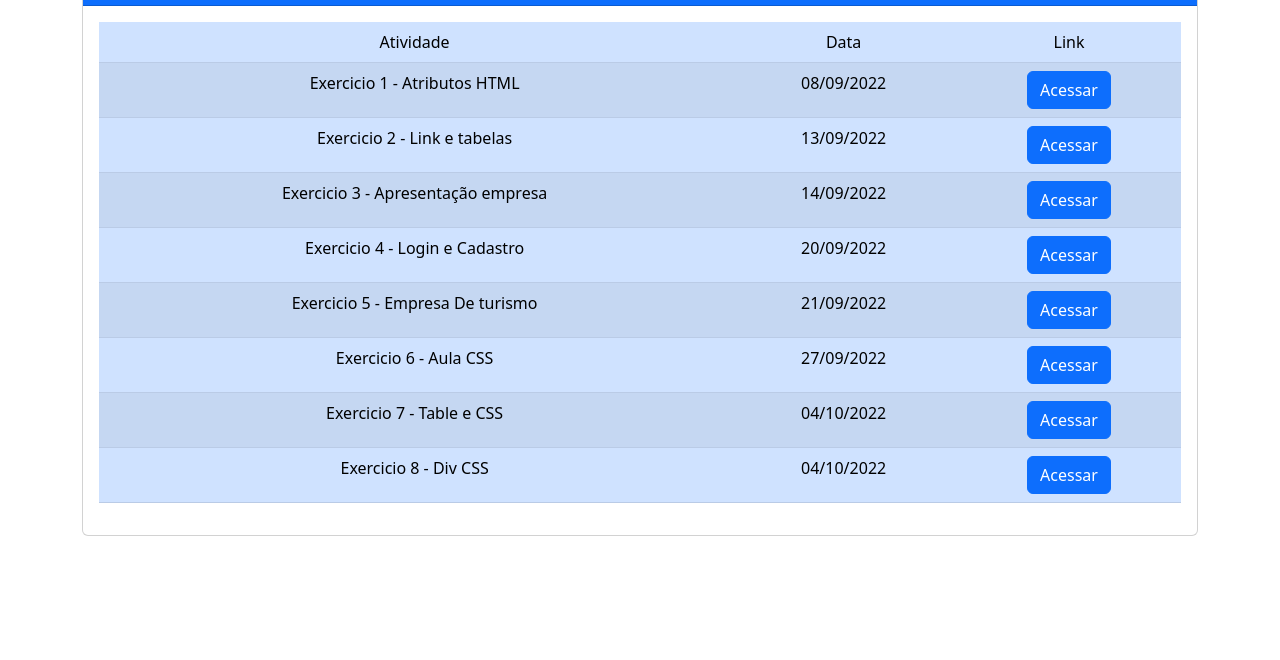
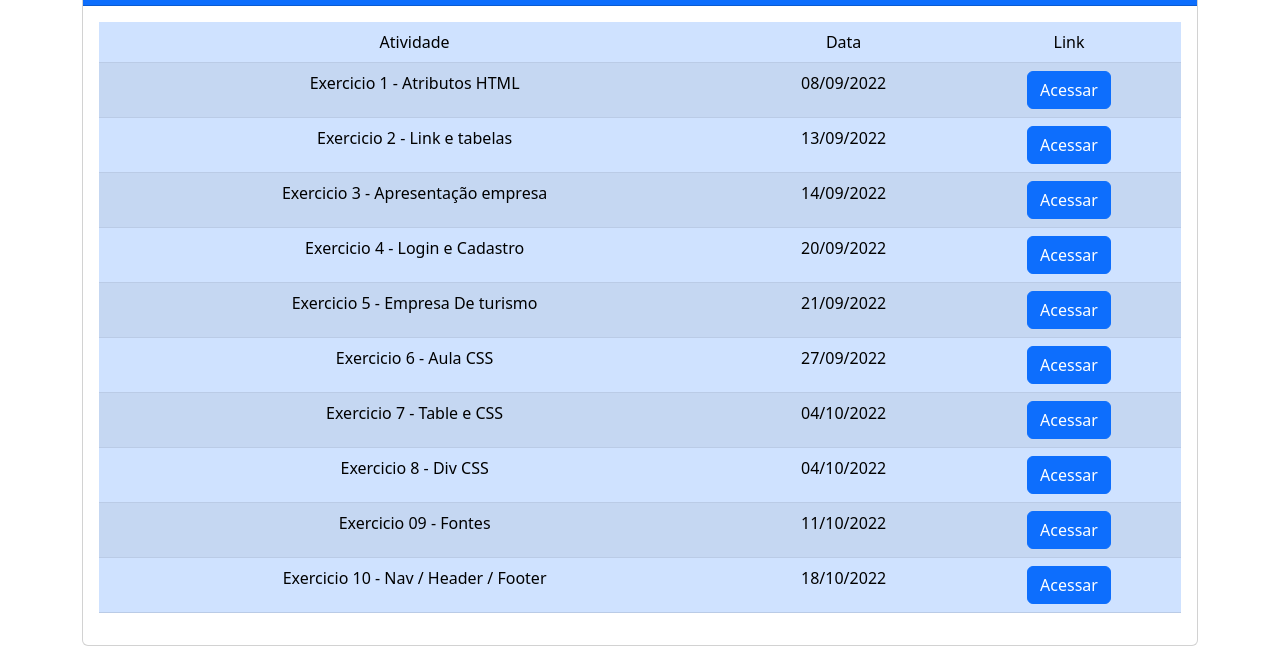
Before and after one commit to daviifpi/programacaoweb, a plain HTML site: page index.html in a window 1280 px wide. Shown: the part 140-800 px from the top of the page. Drawn offline with nearby package versions, Linux system fonts and the light colour scheme.

Commit message:
Nav / Header / Footer_1

```diff
--- a/index.html
+++ b/index.html
@@ -71,6 +71,16 @@
                                 <td>04/10/2022</td>
                                 <td><a  class="btn btn-primary" href="08">Acessar</a></td>
                             </tr>
+                            <tr>
+                                <td>Exercicio 09 - Fontes</td>
+                                <td>11/10/2022</td>
+                                <td><a  class="btn btn-primary" href="09">Acessar</a></td>
+                            </tr>
+                            <tr>
+                                <td>Exercicio 10 - Nav / Header / Footer</td>
+                                <td>18/10/2022</td>
+                                <td><a  class="btn btn-primary" href="10">Acessar</a></td>
+                            </tr>
                         </tbody>
                     </table>
                 </div>
```
